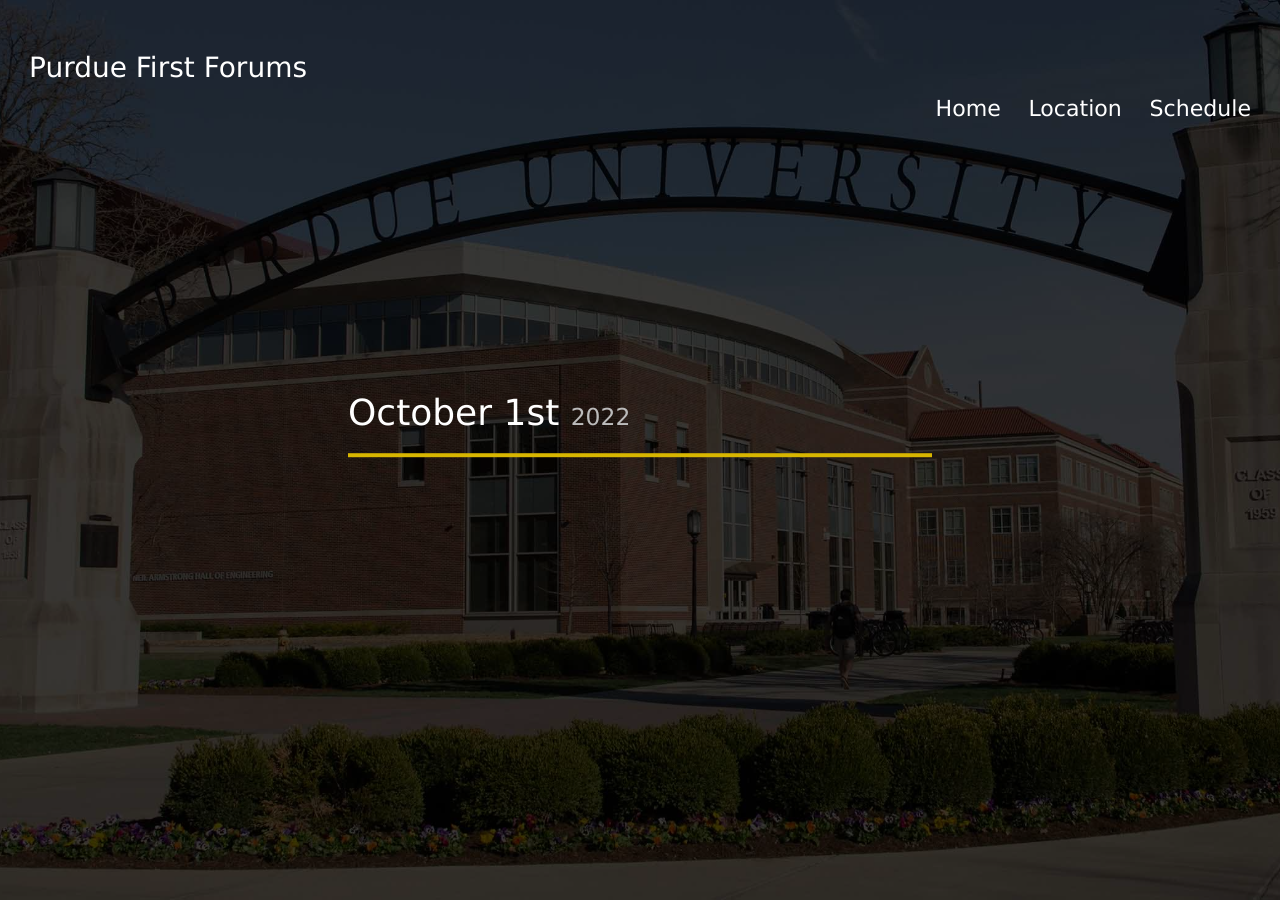
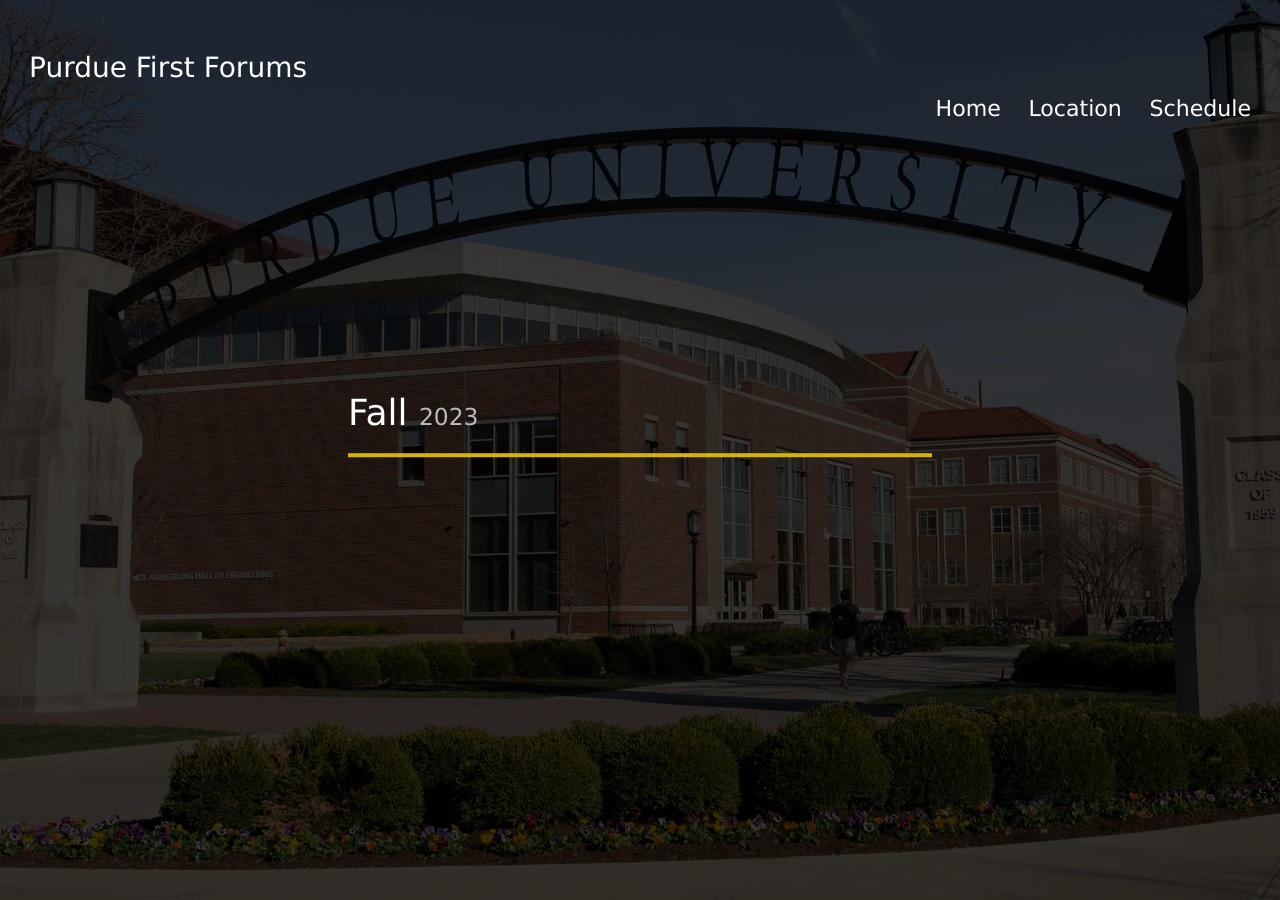
Before and after one commit to purduefirst/purduefirst.github.io, a Jekyll site: the page built from purdue-forums.html, in a window 1280 px wide and 900 px high. Built offline with Jekyll 4.4.1, drawn with Linux system fonts in a browser that asks for light colours.

Commit message:
Update purdue-forums.html

```diff
--- a/purdue-forums.html
+++ b/purdue-forums.html
@@ -2,8 +2,8 @@
 layout: event-image
 image: arch.jpg
 title: "Purdue First Forums"
-event-date: "October 1st"
-event-year: "2022"
+event-date: "Fall"
+event-year: "2023"
 dark: true
 ---
 <section id="about" class="primary-section">
```
